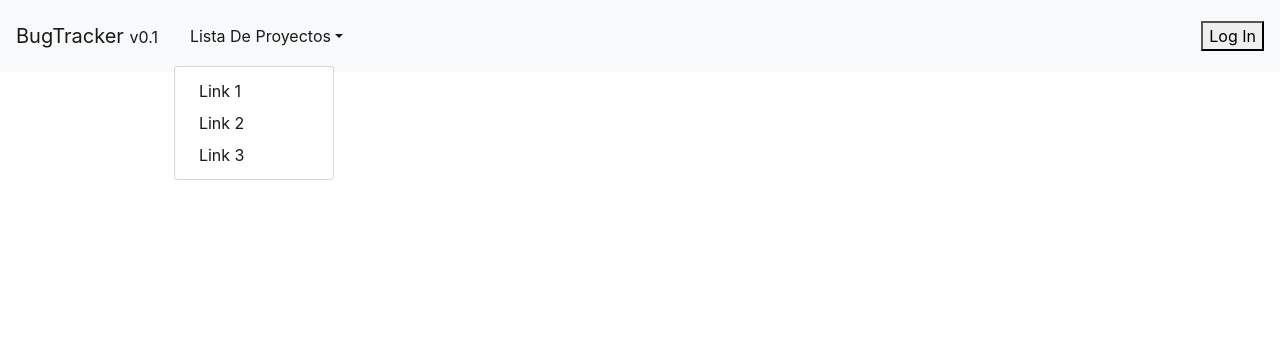
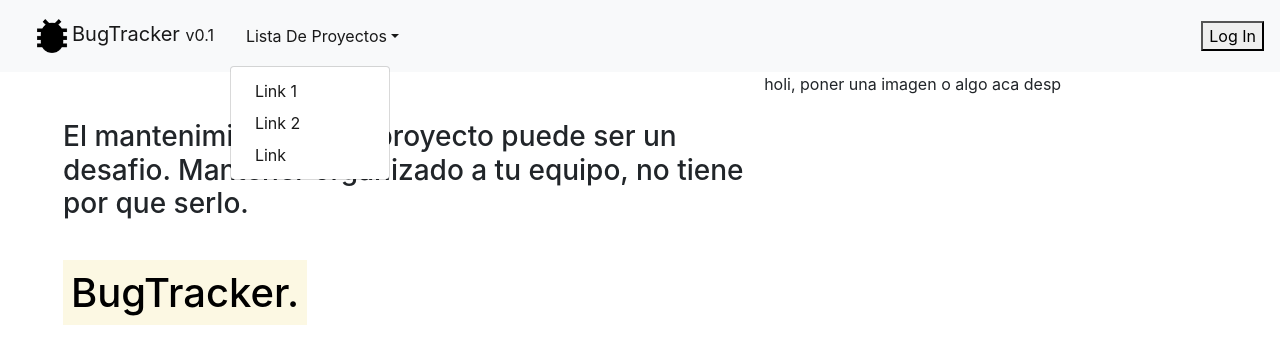
Before and after one commit to ValentinKrajzelman/BugTracker-w-mern, a React (Create React App) app in the folder bugtracker/: page / in a window 1280 px wide. Both pictures are taken after a click on the link "Lista De Proyectos". Shown: the top 364 px of the page. Built offline with nearby package versions, Linux system fonts and the light colour scheme.

Commit message:
added the land page

```diff
--- a/bugtracker/src/App.js
+++ b/bugtracker/src/App.js
@@ -1,16 +1,19 @@
 import React from "react";
 import { BrowserRouter as Router, Route } from "react-router-dom";
+import { useAuth0 } from "@auth0/auth0-react";
 
-import NavBar1 from "./components/navbar1.component";
-// import NavBar2 from "./components/navbar2.component";
+import NavBar from "./components/navbar1.component";
+import LandingPage from "./components/landingPage.component";
 
 function App() {
+  const { isAuthenticated } = useAuth0();
+
   return (
     <Router>
       <div className="container-fluid p-0">
-        <NavBar1 />
-        {/* <NavBar2 />  */}
+        <NavBar />
       </div>
+      <Route path="/" component={LandingPage}></Route>
     </Router>
   );
 }
--- /dev/null
+++ b/bugtracker/src/components/landingPage.component.js
@@ -0,0 +1,21 @@
+import React from "react";
+
+const LandingPage = () => {
+  return (
+    <div className="row">
+      <div className="col-sm-7">
+        <h3 className="container m-5 ">
+          El mantenimiento de tu proyecto puede ser un desafio. Mantener
+          organizado a tu equipo, no tiene por que serlo.
+        </h3>
+
+        <h1 className="container m-5 ">
+          <mark> BugTracker. </mark>
+        </h1>
+      </div>
+      <div className="col-sm-5">holi, poner una imagen o algo aca desp</div>
+    </div>
+  );
+};
+
+export default LandingPage;
--- a/bugtracker/src/components/navbar1.component.js
+++ b/bugtracker/src/components/navbar1.component.js
@@ -4,12 +4,13 @@ import { useAuth0 } from "@auth0/auth0-react";
 
 // import LoginButton from "./loginBtn.component";
 
-const NavBar1 = () => {
+const NavBar = () => {
   const { loginWithRedirect, isAuthenticated, logout, user } = useAuth0();
 
   return (
     <nav className="navbar bg-light navbar-expand-sm navbar-light">
-      <Link to="/" className="navbar-brand">
+      <Link to="/" className="navbar-brand ml-3">
+        <img src="favicon.png" height="40"></img>
         BugTracker <small>v0.1</small>
       </Link>
 
@@ -30,7 +31,7 @@ const NavBar1 = () => {
             Link 2
           </a>
           <a class="dropdown-item" href="#">
-            Link 3
+            Link
           </a>
         </div>
       </div>
@@ -56,4 +57,4 @@ const NavBar1 = () => {
   );
 };
 
-export default NavBar1;
+export default NavBar;
```
Also changed, not shown: bugtracker/src/components/loginBtn.component.js (deleted, +0 -23 lines), bugtracker/public/favicon.png (added), 1 other file (tests, documents, lock files or other folders).
